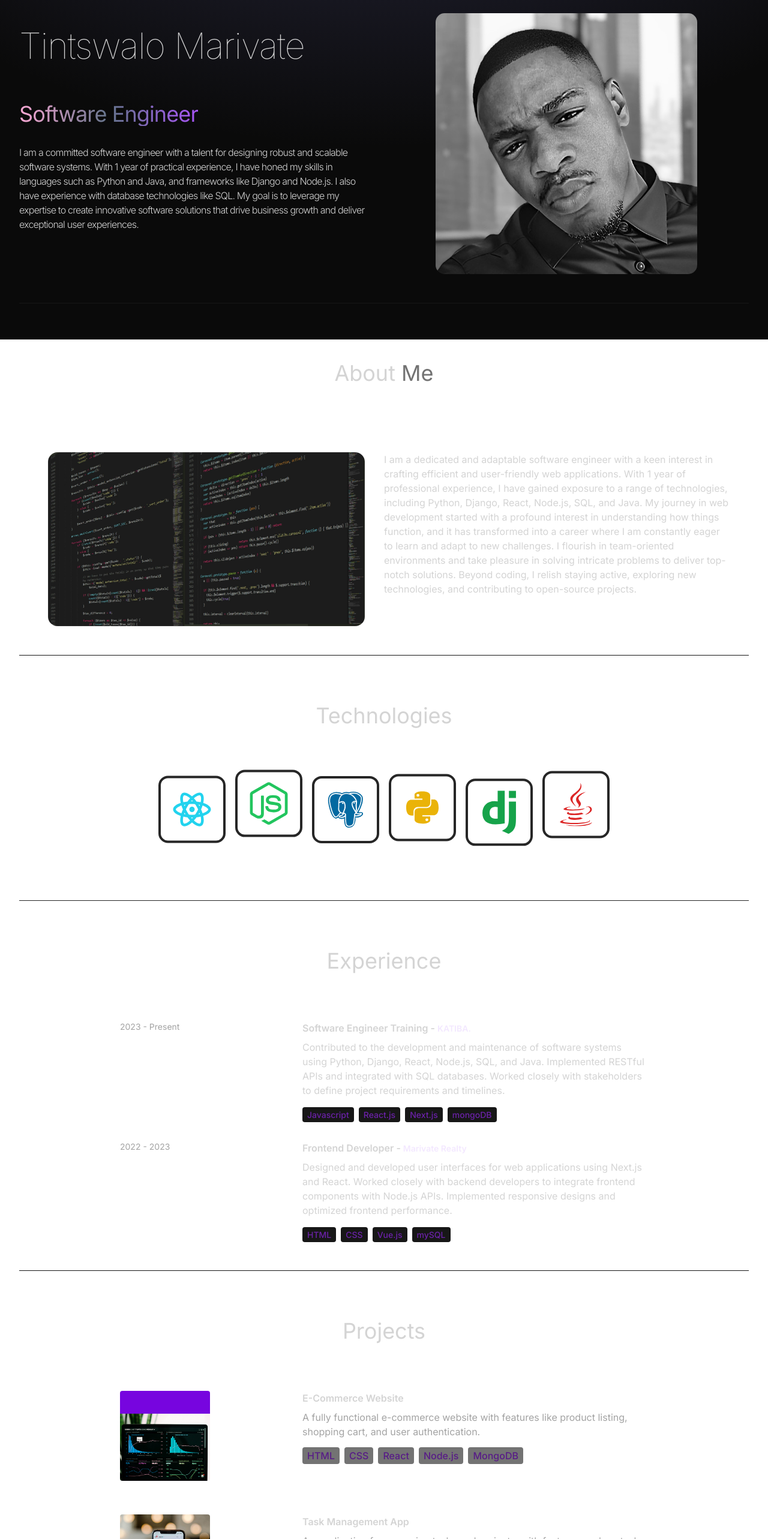
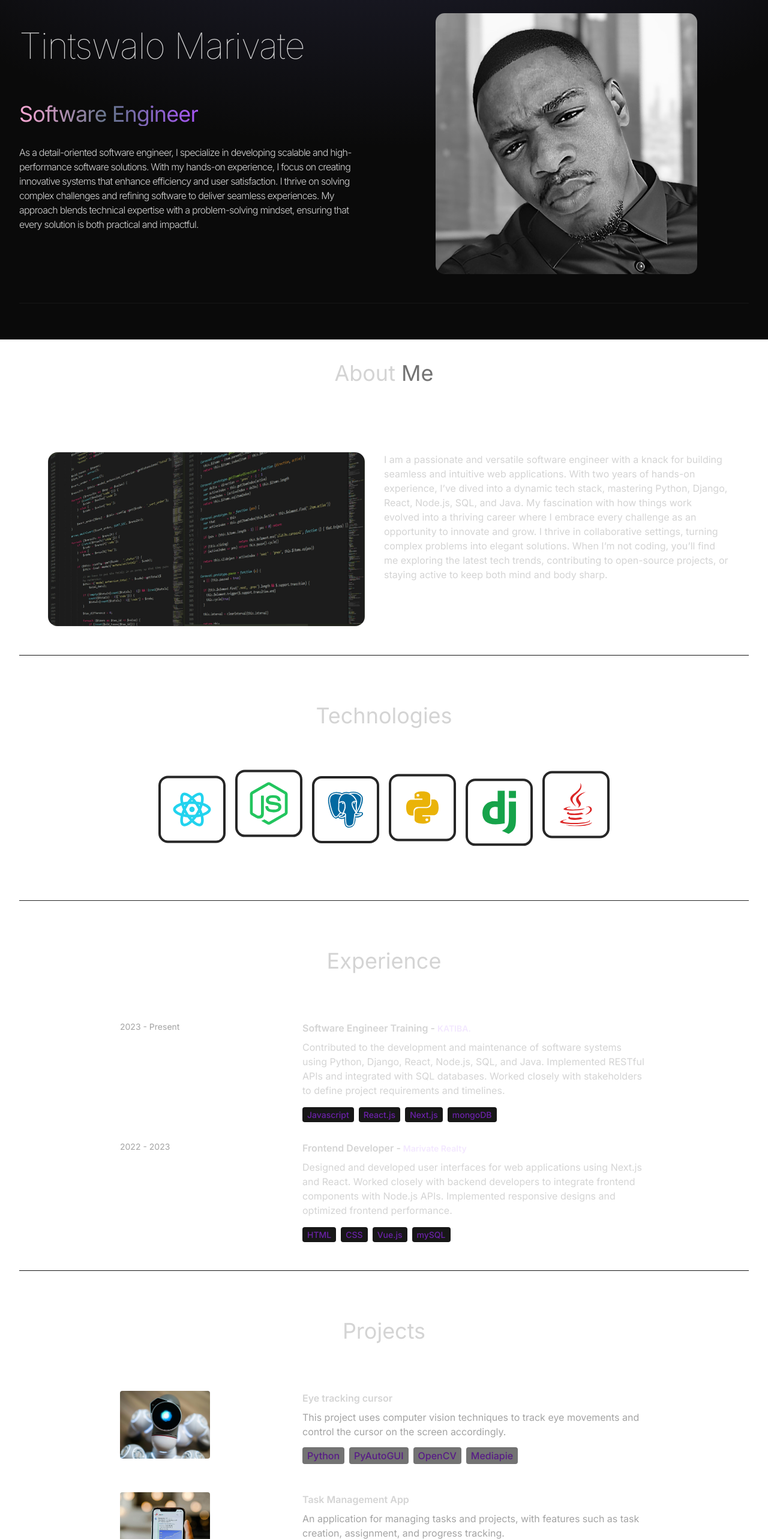
Before and after one commit to Marivate/Portfolio, a React (Vite) app: page / in a window 1280 px wide. Shown: the part 234-2800 px from the top of the page at 60% size. Built offline with nearby package versions, Linux system fonts and the light colour scheme.

Commit message:
Constants

```diff
--- a/src/components/Hero.jsx
+++ b/src/components/Hero.jsx
@@ -35,7 +35,7 @@ const Hero = () => {
             initial="hidden"
             animate="visible"
             className="my-2 max-w-xl py-6 font-light tracking-tighter">
-            I am a committed software engineer with a talent for designing robust and scalable software systems. With 1 year of practical experience, I have honed my skills in languages such as Python and Java, and frameworks like Django and Node.js. I also have experience with database technologies like SQL. My goal is to leverage my expertise to create innovative software solutions that drive business growth and deliver exceptional user experiences.
+            As a detail-oriented software engineer, I specialize in developing scalable and high-performance software solutions. With my hands-on experience, I focus on creating innovative systems that enhance efficiency and user satisfaction. I thrive on solving complex challenges and refining software to deliver seamless experiences. My approach blends technical expertise with a problem-solving mindset, ensuring that every solution is both practical and impactful.
             </motion.p>
           </div>
         </div>
--- a/src/constants/index.js
+++ b/src/constants/index.js
@@ -5,7 +5,7 @@ import project4 from "../assets/projects/project-4.jpg";
 
 export const HERO_CONTENT = `I am a passionate full stack developer with a knack for crafting robust and scalable web applications. With 5 years of hands-on experience, I have honed my skills in front-end technologies like React and Next.js, as well as back-end technologies like Node.js, MySQL, PostgreSQL, and MongoDB. My goal is to leverage my expertise to create innovative solutions that drive business growth and deliver exceptional user experiences.`;
 
-export const ABOUT_TEXT = `I am a dedicated and adaptable software engineer with a keen interest in crafting efficient and user-friendly web applications. With 1 year of professional experience, I have gained exposure to a range of technologies, including Python, Django, React, Node.js, SQL, and Java. My journey in web development started with a profound interest in understanding how things function, and it has transformed into a career where I am constantly eager to learn and adapt to new challenges. I flourish in team-oriented environments and take pleasure in solving intricate problems to deliver top-notch solutions. Beyond coding, I relish staying active, exploring new technologies, and contributing to open-source projects.`;
+export const ABOUT_TEXT = `I am a passionate and versatile software engineer with a knack for building seamless and intuitive web applications. With two years of hands-on experience, I’ve dived into a dynamic tech stack, mastering Python, Django, React, Node.js, SQL, and Java. My fascination with how things work evolved into a thriving career where I embrace every challenge as an opportunity to innovate and grow. I thrive in collaborative settings, turning complex problems into elegant solutions. When I’m not coding, you’ll find me exploring the latest tech trends, contributing to open-source projects, or staying active to keep both mind and body sharp.`;
 
 export const EXPERIENCES = [
   {
@@ -26,11 +26,11 @@ export const EXPERIENCES = [
 
 export const PROJECTS = [
   {
-    title: "E-Commerce Website",
+    title: "Eye tracking cursor",
     image: project1,
     description:
-      "A fully functional e-commerce website with features like product listing, shopping cart, and user authentication.",
-    technologies: ["HTML", "CSS", "React", "Node.js", "MongoDB"],
+      "This project uses computer vision techniques to track eye movements and control the cursor on the screen accordingly.",
+    technologies: ["Python", "PyAutoGUI", "OpenCV", "Mediapie"],
   },
   {
     title: "Task Management App",
```
Also changed, not shown: src/assets/projects/project-1.jpg.
